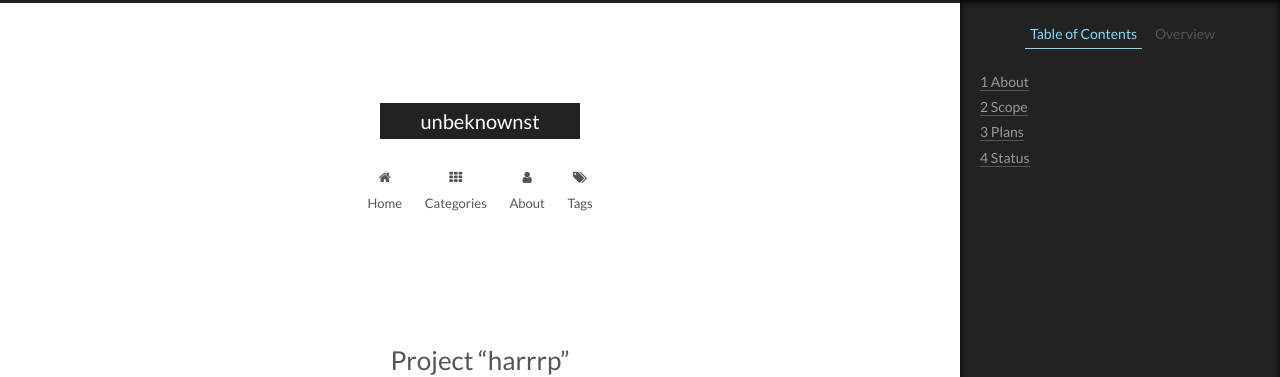
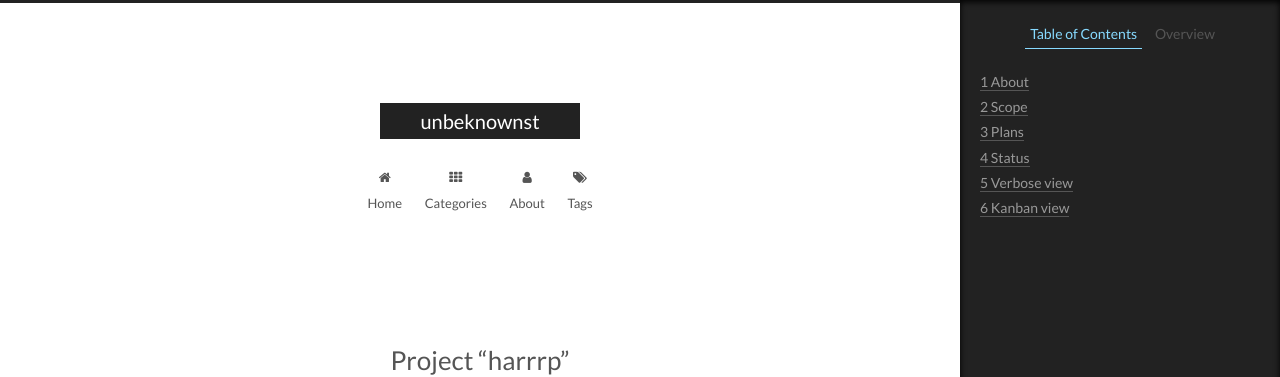
Before and after one commit to gggrv/gggrv.github.io, a Jekyll site: the page built from _posts/2022-03-22-project-harrrp-masterpost.md, in a window 1280 px wide and 1400 px high. Shown: the top 377 px of the window. Built offline with Jekyll 4.4.1, drawn with Linux system fonts in a browser that asks for light colours; some of the changed text lies outside the part shown.

```diff
--- a/_posts/2022-03-22-project-harrrp-masterpost.md
+++ b/_posts/2022-03-22-project-harrrp-masterpost.md
@@ -52,4 +52,10 @@ This section contains structured and detailed information about all currently ex
 All midis can be found [here](https://mega.nz/folder/iQFmQLaS "MEGA shared folder"), key `eJ_137-bzpV12phCpb-OuA`. <br>
 All tabs can be found [here](https://mega.nz/folder/HJ1SmYbA "MEGA shared folder"), key `Q_3tcEAuqbXE_fzghRFHDw`.
 
+### Verbose view
+
+<iframe class="airtable-embed" src="https://airtable.com/embed/shrXKzjknDbOnM2xQ?backgroundColor=grayLight&viewControls=on" frameborder="0" onmousewheel="" width="100%" height="533" style="background: transparent; border: 1px solid #ccc;"></iframe>
+
+### Kanban view
+
 <iframe class="airtable-embed" src="https://airtable.com/embed/shrLdL6zu4qZSTog1?backgroundColor=grayLight&viewControls=on" frameborder="0" onmousewheel="" width="100%" height="533" style="background: transparent; border: 1px solid #ccc;"></iframe>
```
